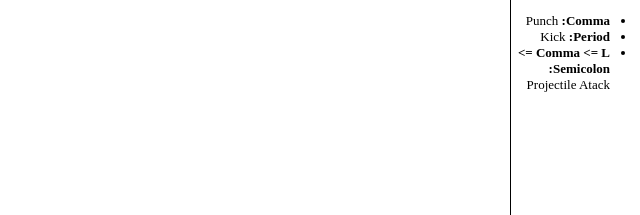
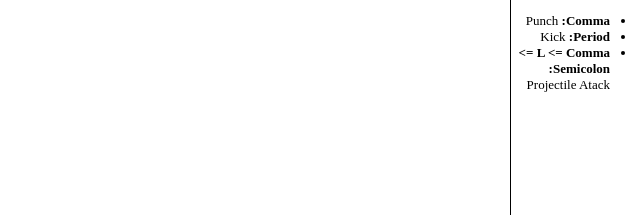
Before and after one commit to cooly-kirbyy/ArcadeFightingGame, a plain HTML site: page index.html in a window 1280 px wide. Shown: the part 178-393 px from the top of the page, 640-1280 px from the left. Drawn offline with Linux system fonts and the light colour scheme.

Commit message:
fixed combo order

```diff
--- a/index.html
+++ b/index.html
@@ -70,7 +70,7 @@
                 <br>
                 <li>Punch <b>:Comma</b></li>
                 <li>Kick <b>:Period</b></li>
-                <li><b>Comma <= L => <br> Semicolon:</b></li>
+                <li><b> L <= Comma =>  <br> Semicolon:</b></li>
                     <div>Projectile Atack</div>
             </ul>
         </p>
```
Also changed, not shown: 1 other file.
